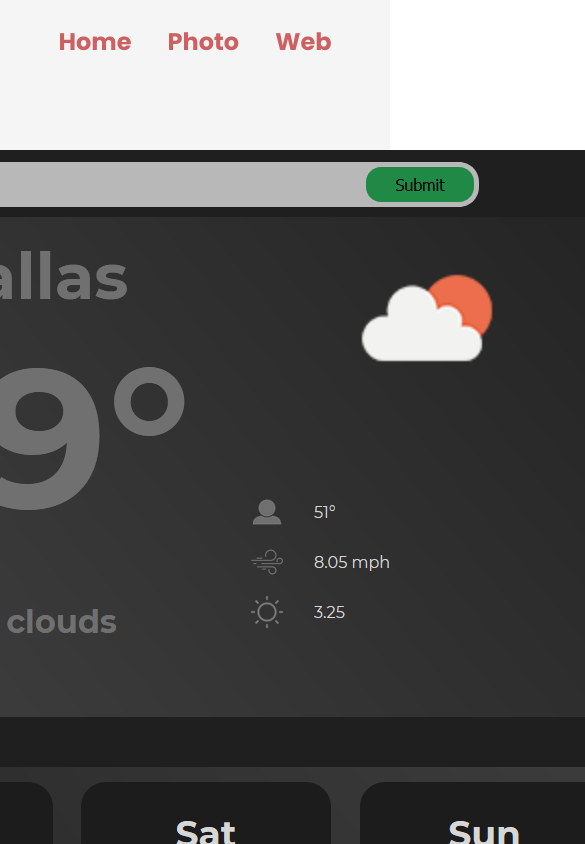
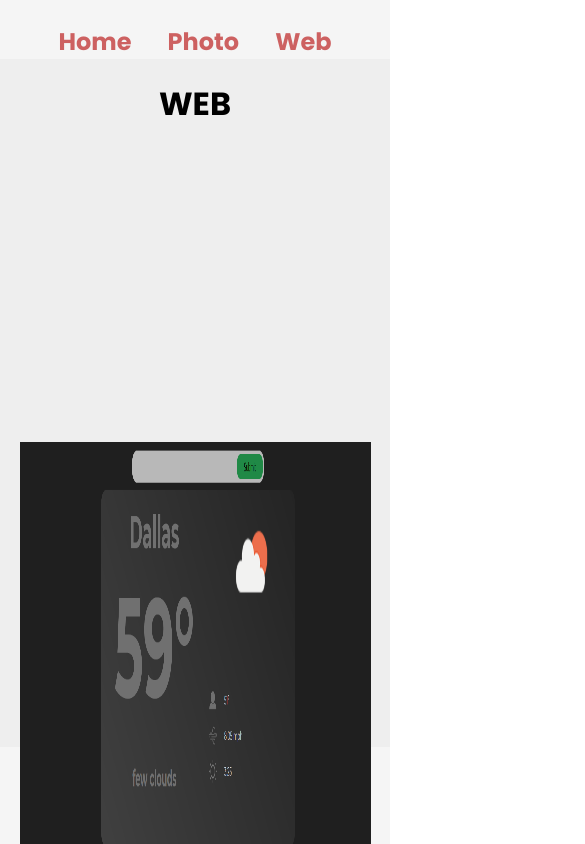
Before and after one commit to Ashtroe/portfolio-site, a React (Create React App) app: page /web in a window 390 px wide. Shown: the top 844 px of the page, 585 px wide, since content can reach past the window. Built offline with nearby package versions, Linux system fonts and the light colour scheme.

Commit message:
update web

```diff
--- a/src/App.js
+++ b/src/App.js
@@ -26,9 +26,7 @@ let ScrollToTop = ()=>{
 
 
 function App() {
-  useEffect(()=>{
-    console.log('scroll');
-  },[])
+  const [isScrolling,setScrolling]= useState(false)
   return (
     <Router>
       <ScrollToTop />
--- a/src/components/Web.js
+++ b/src/components/Web.js
@@ -17,7 +17,7 @@ let Web = ()=>{
     <div className='portfolio web'>
       <h1>WEB</h1>
       <Project
-        url='https://gust.netlify.app/'
+        url='https://gust-weather.herokuapp.com/'
         img={Gust}
         projectName= 'Gust'
         projectDesc='A weather app built with react that uses the openweathermap api'
--- a/src/styles.css
+++ b/src/styles.css
@@ -281,7 +281,7 @@ img{
   visibility: hidden;
 }}
 /* Mobile */
-@media screen and (max-width: 414px) {
+@media screen and (max-width: 1000px) {
   body{
     height: 100vh;
     width: 100vw;
@@ -354,8 +354,8 @@ img{
     font-size: 6rem;
   }
   .profile-pic-ctnr{
-    height:37.5rem;
-    width:37.5rem;
+    height:100%;
+    max-width:110%;
     margin-top: 6rem;
     display: flex;
     justify-content: center;
@@ -378,10 +378,10 @@ img{
     font-weight: lighter;
     font-size: 8.5rem;
     color: #BD5959;
-    position: absolute;
-    top:45rem;
-    left: 0;
+    position: relative;
+    top:-30rem;
     z-index: 0;
+    margin: 0 auto;
   }
   .text-ctnr{
     width: 100%;
@@ -403,5 +403,26 @@ img{
     color: #F5F5F5;
     text-align: center;
     font-size: 2rem;
+    position: relative;
+    top: -10rem;
+  }
+
+  /* Web */
+  .web{
+    width: 100%;
+    height: 43rem;
+    display: flex;
+    flex-direction: column;
+    align-items: center;
+    background:#EEEEEE;;
+  }
+  .project-ctnr{
+    width:90%;
+    padding-top: 75%;
+    position: relative;
+  }
+  .preview-img{
+
+    width: 100%;
   }
 }
```
